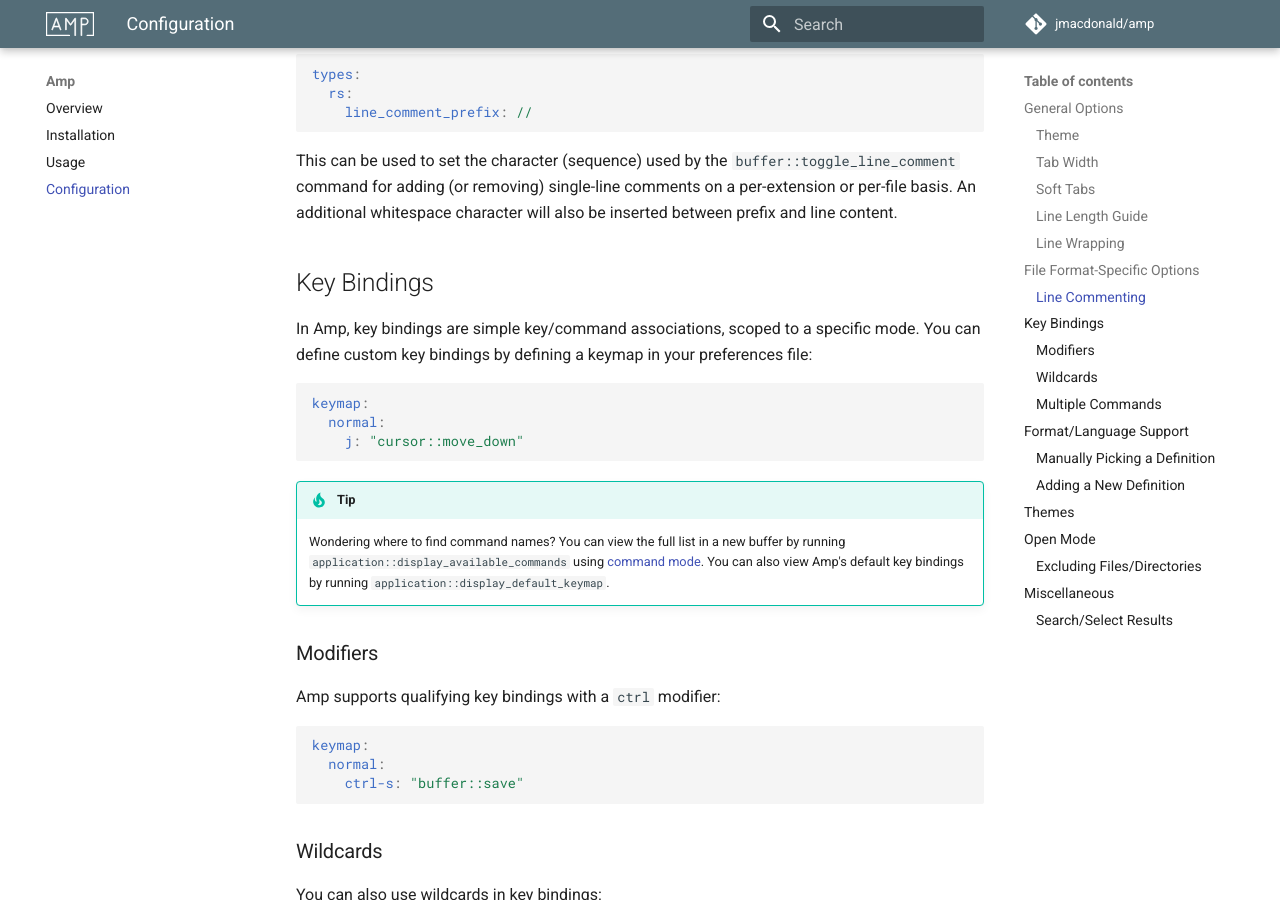
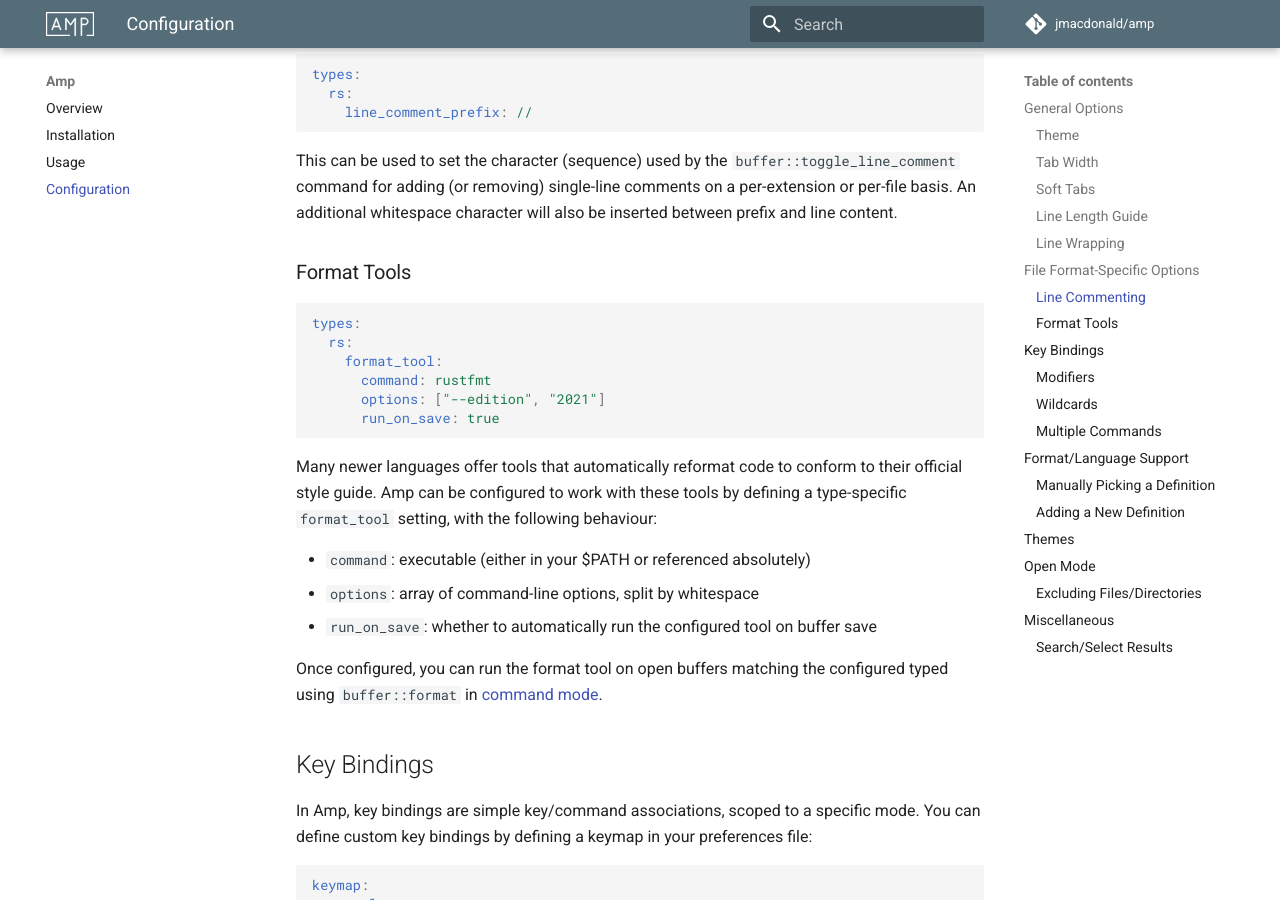
Before and after one commit to jmacdonald/amp, an MkDocs documentation site: the page built from documentation/pages/configuration.md, in a window 1280 px wide and 900 px high, scrolled down 1950 px. Built offline with MkDocs 1.6.1 and Material for MkDocs 9.7.7, drawn with Linux system fonts in a browser that asks for light colours; comment, search, counter and statistics services are not loaded; old or Windows-style settings are respelled for this version of MkDocs.

Commit message:
Add format tool docs
At the same time, update documentation scripts to use /bin/sh, and update
mkdocs-material config to work with latest version.

````diff
--- a/documentation/mkdocs.yml
+++ b/documentation/mkdocs.yml
@@ -9,7 +9,7 @@ theme:
     accent: 'red'
 repo_name: 'jmacdonald/amp'
 repo_url: 'https://github.com/jmacdonald/amp'
-pages:
+nav:
   - 'index.md'
   - 'installation.md'
   - 'usage.md'
--- a/documentation/pages/configuration.md
+++ b/documentation/pages/configuration.md
@@ -90,6 +90,27 @@ types:
 This can be used to set the character (sequence) used by the `buffer::toggle_line_comment`
 command for adding (or removing) single-line comments on a per-extension or per-file basis.
 An additional whitespace character will also be inserted between prefix and line content.
+
+### Format Tools
+```yaml
+types:
+  rs:
+    format_tool:
+      command: rustfmt
+      options: ["--edition", "2021"]
+      run_on_save: true
+```
+
+Many newer languages offer tools that automatically reformat code to conform to
+their official style guide. Amp can be configured to work with these tools by
+defining a type-specific `format_tool` setting, with the following behaviour:
+
+* `command`: executable (either in your $PATH or referenced absolutely)
+* `options`: array of command-line options, split by whitespace
+* `run_on_save`: whether to automatically run the configured tool on buffer save
+
+Once configured, you can run the format tool on open buffers matching the configured typed
+using `buffer::format` in [command mode](usage.md#running-commands).
 
 ## Key Bindings
 
````
Also changed, not shown: 2 other files.
